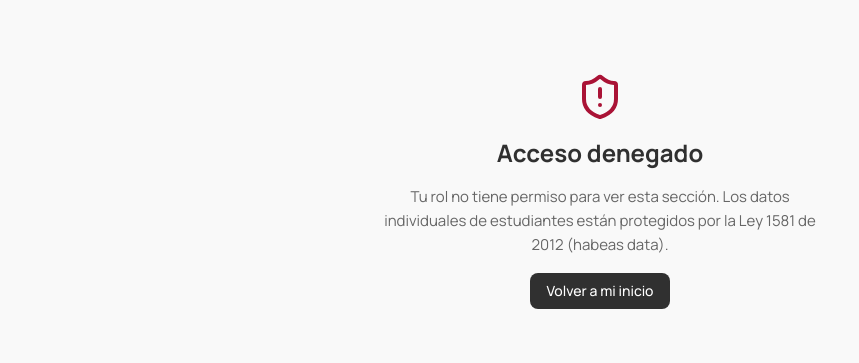
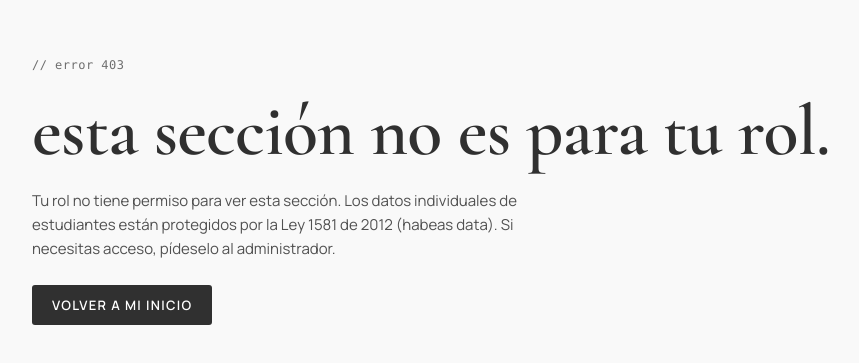
Before and after one commit to Jhoan-Pd/DesercionUCC, a Next.js app: page /acceso-denegado in a window 1280 px wide. Shown: the part 209-572 px from the top of the page, without its empty margins (40-899 px from the left). Built offline with nearby package versions, Linux system fonts and the light colour scheme.

Commit message:
style(errores): páginas 404, acceso denegado y error con el estilo editorial

```diff
--- a/app/(app)/error.tsx
+++ b/app/(app)/error.tsx
@@ -10,7 +10,7 @@ export default function ErrorApp({ error, reset }: { error: Error & { digest?: s
         No pudimos cargar esta sección. Si el problema persiste, verifica la conexión con la base de datos o contacta al administrador.
         {error.digest && <span className="mt-1 block text-xs opacity-70">Código: {error.digest}</span>}
       </Alert>
-      <Button onClick={reset}>Reintentar</Button>
+      <Button onClick={reset}>Volver a intentar</Button>
     </div>
   );
 }
--- a/app/acceso-denegado/page.tsx
+++ b/app/acceso-denegado/page.tsx
@@ -1,17 +1,18 @@
 import Link from "next/link";
-import { ShieldAlert } from "lucide-react";
+import { buttonVariants } from "@/components/ui/button";
 
 export const metadata = { title: "Acceso denegado" };
 
 export default function AccesoDenegado() {
   return (
-    <main className="flex min-h-screen flex-col items-center justify-center gap-4 p-6 text-center">
-      <ShieldAlert className="h-12 w-12 text-destructive" aria-hidden />
-      <h1 className="text-2xl font-bold">Acceso denegado</h1>
-      <p className="max-w-md text-muted-foreground">
-        Tu rol no tiene permiso para ver esta sección. Los datos individuales de estudiantes están protegidos por la Ley 1581 de 2012 (habeas data).
+    <main className="mx-auto flex min-h-screen max-w-[1200px] flex-col justify-center gap-6 px-4 sm:px-6 lg:px-8">
+      <p className="meta">{"// error 403"}</p>
+      <h1 className="titulo-serif text-[52px] sm:text-[72px]">esta sección no es para tu rol.</h1>
+      <p className="max-w-lg text-[15px] text-grafito">
+        Tu rol no tiene permiso para ver esta sección. Los datos individuales de estudiantes están protegidos por la Ley 1581 de 2012 (habeas data). Si necesitas acceso, pídeselo al
+        administrador.
       </p>
-      <Link href="/" className="rounded-md bg-primary px-4 py-2 text-sm font-medium text-primary-foreground hover:bg-ucc-azul-oscuro">
+      <Link href="/" className={`${buttonVariants()} w-fit`}>
         Volver a mi inicio
       </Link>
     </main>
--- a/app/not-found.tsx
+++ b/app/not-found.tsx
@@ -1,11 +1,15 @@
 import Link from "next/link";
+import { buttonVariants } from "@/components/ui/button";
 
 export default function NotFound() {
   return (
-    <main className="flex min-h-screen flex-col items-center justify-center gap-4 p-6 text-center">
-      <p className="text-5xl font-bold text-primary">404</p>
-      <p className="text-lg font-semibold">No encontramos esa página</p>
-      <Link href="/" className="text-sm font-medium text-primary underline">Volver al inicio</Link>
+    <main className="mx-auto flex min-h-screen max-w-[1200px] flex-col justify-center gap-6 px-4 sm:px-6 lg:px-8">
+      <p className="meta">{"// error 404"}</p>
+      <h1 className="titulo-serif text-[52px] sm:text-[72px]">esta página no existe.</h1>
+      <p className="max-w-lg text-[15px] text-grafito">Puede que el enlace esté mal escrito o que la página se haya movido.</p>
+      <Link href="/" className={`${buttonVariants()} w-fit`}>
+        Volver al inicio
+      </Link>
     </main>
   );
 }
```
